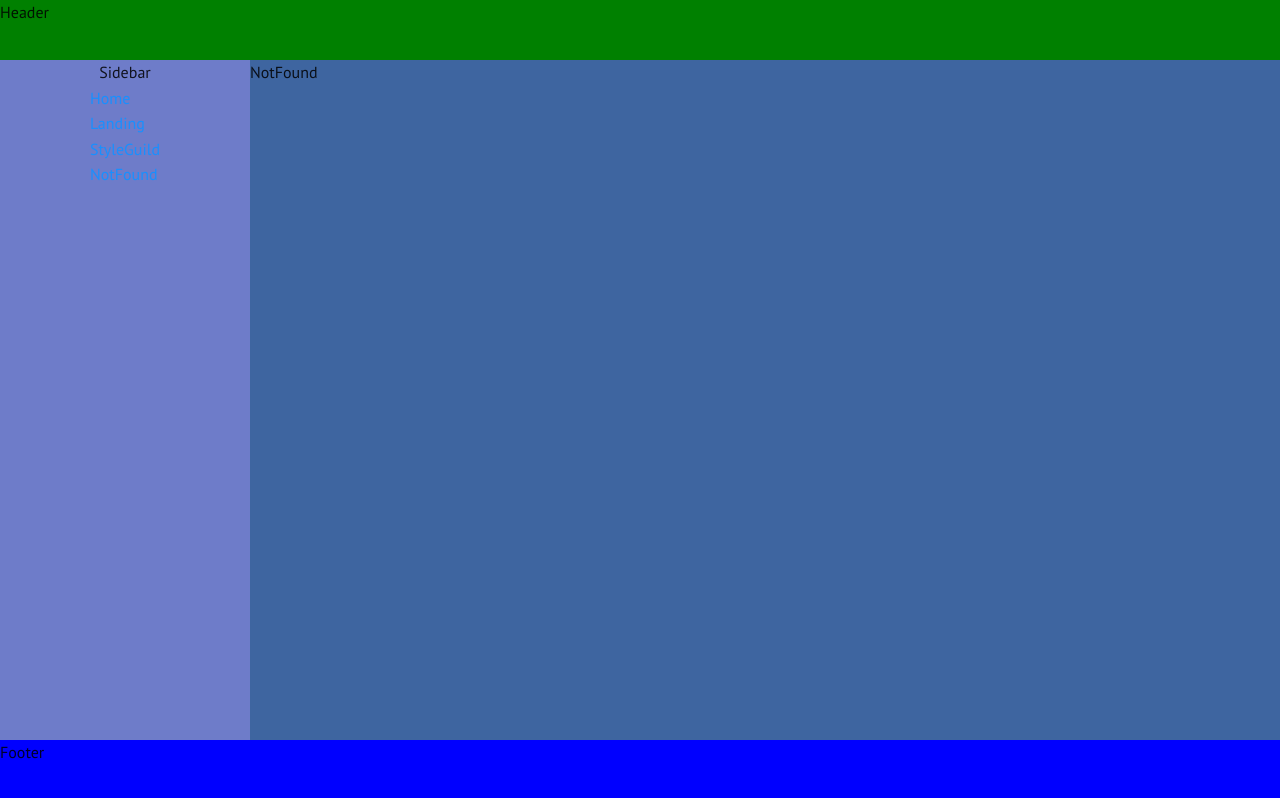
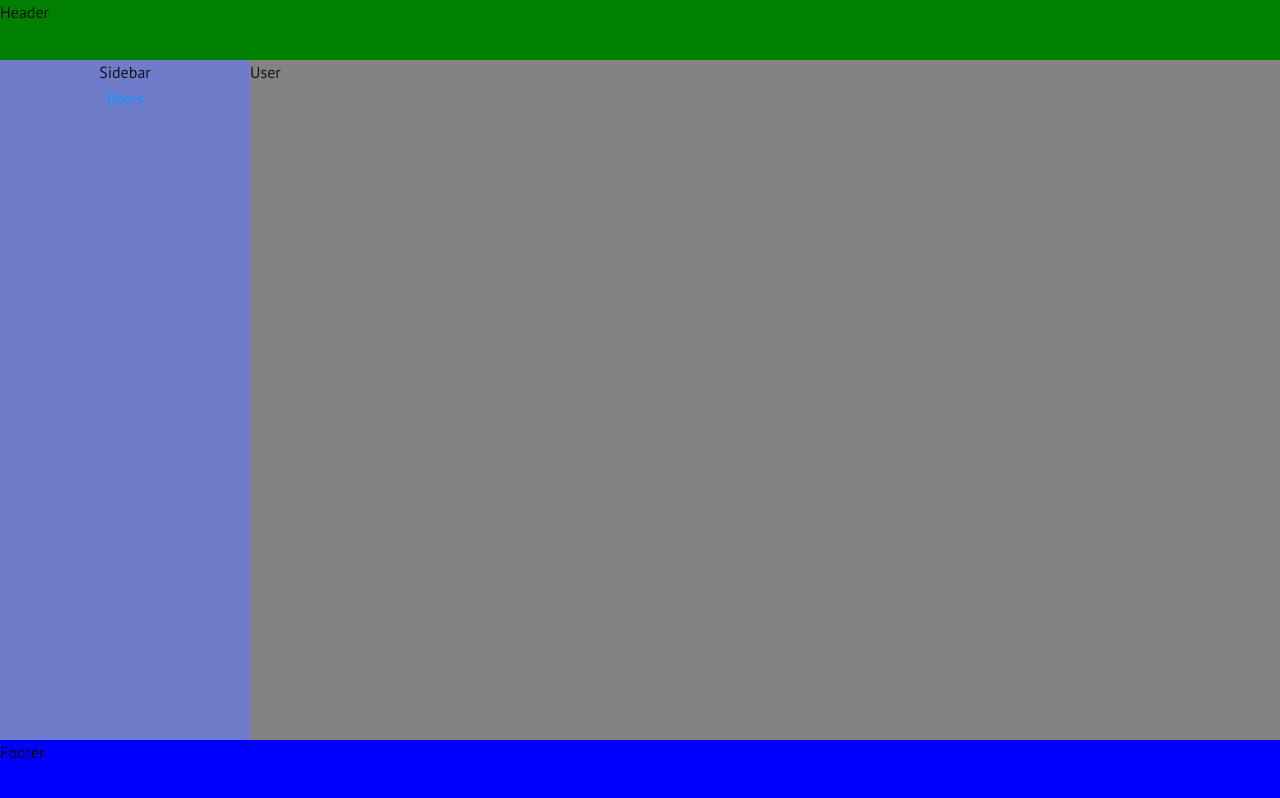
Before and after one commit to alancurtis5000/clozd-test, a React (Create React App) app: page /user/1 in a window 1280 px wide. Built offline with nearby package versions, Linux system fonts and the light colour scheme.

Commit message:
added user route

```diff
--- a/src/_App.scss
+++ b/src/_App.scss
@@ -6,9 +6,9 @@
   grid-template-columns: 250px 1fr;
 
   grid-template-areas:
-    'header header'
-    'sidebar content'
-    'footer footer';
+    "header header"
+    "sidebar content"
+    "footer footer";
 
   .Header {
     grid-area: header;
--- a/src/components/Sidebar/Sidebar.jsx
+++ b/src/components/Sidebar/Sidebar.jsx
@@ -1,14 +1,11 @@
-import { Link } from 'react-router-dom';
+import { Link } from "react-router-dom";
 
 const Sidebar = () => {
   return (
     <div className="Sidebar">
       <div>Sidebar</div>
       <div className="links">
-        <Link to="/">Home</Link>
-        <Link to="/Landing">Landing</Link>
-        <Link to="/StyleGuide">StyleGuild</Link>
-        <Link to="/NotFound">NotFound</Link>
+        <Link to="/">Users</Link>
       </div>
     </div>
   );
--- /dev/null
+++ b/src/pages/User/User.jsx
@@ -0,0 +1,5 @@
+const User = () => {
+  return <div className="User page">User</div>;
+};
+
+export default User;
--- /dev/null
+++ b/src/pages/Users/Users.jsx
@@ -0,0 +1,12 @@
+import UsersDataTable from "../../components/UsersDataTable/UsersDataTable";
+
+const Users = () => {
+  return (
+    <div className="Users page">
+      Users
+      <UsersDataTable />
+    </div>
+  );
+};
+
+export default Users;
--- a/src/routes/AppRouter.jsx
+++ b/src/routes/AppRouter.jsx
@@ -1,22 +1,20 @@
-import React from 'react';
-import { BrowserRouter, Route, Switch, withRouter } from 'react-router-dom';
+import React from "react";
+import { BrowserRouter, Route, Switch, withRouter } from "react-router-dom";
 
-import Header from '../components/Header/Header';
-import Footer from '../components/Footer/Footer';
-import Sidebar from '../components/Sidebar/Sidebar';
+import Header from "../components/Header/Header";
+import Footer from "../components/Footer/Footer";
+import Sidebar from "../components/Sidebar/Sidebar";
 
-import APage01 from '../pages/APage01/APage01';
-import NotFound from '../pages/NotFound/NotFound';
-import Landing from '../pages/Landing/Landing';
-import StyleGuide from '../pages/StyleGuide/StyleGuide';
+import Users from "../pages/Users/Users";
+import User from "../pages/User/User";
+import NotFound from "../pages/NotFound/NotFound";
 
 const Routes = withRouter(({ location }) => {
   return (
     <Switch location={location}>
-      <Route path="/" exact component={Landing} />
-      <Route path="/StyleGuide" component={StyleGuide} />
-      <Route path="/Landing" component={Landing} />
-      <Route path="/APage01" component={APage01} />
+      <Route path="/" exact component={Users} />
+      <Route path="/user/:id" component={User} />
+
       <Route component={NotFound} />
     </Switch>
   );
```
